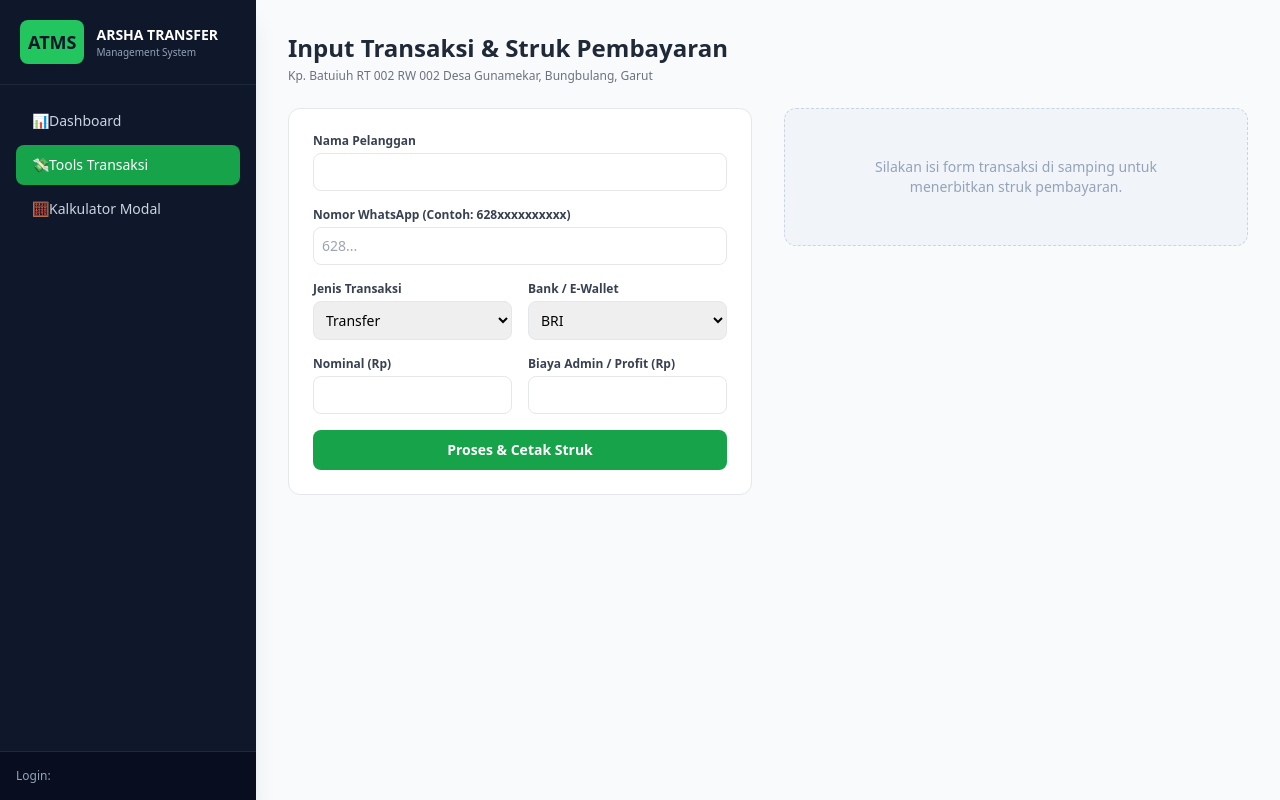
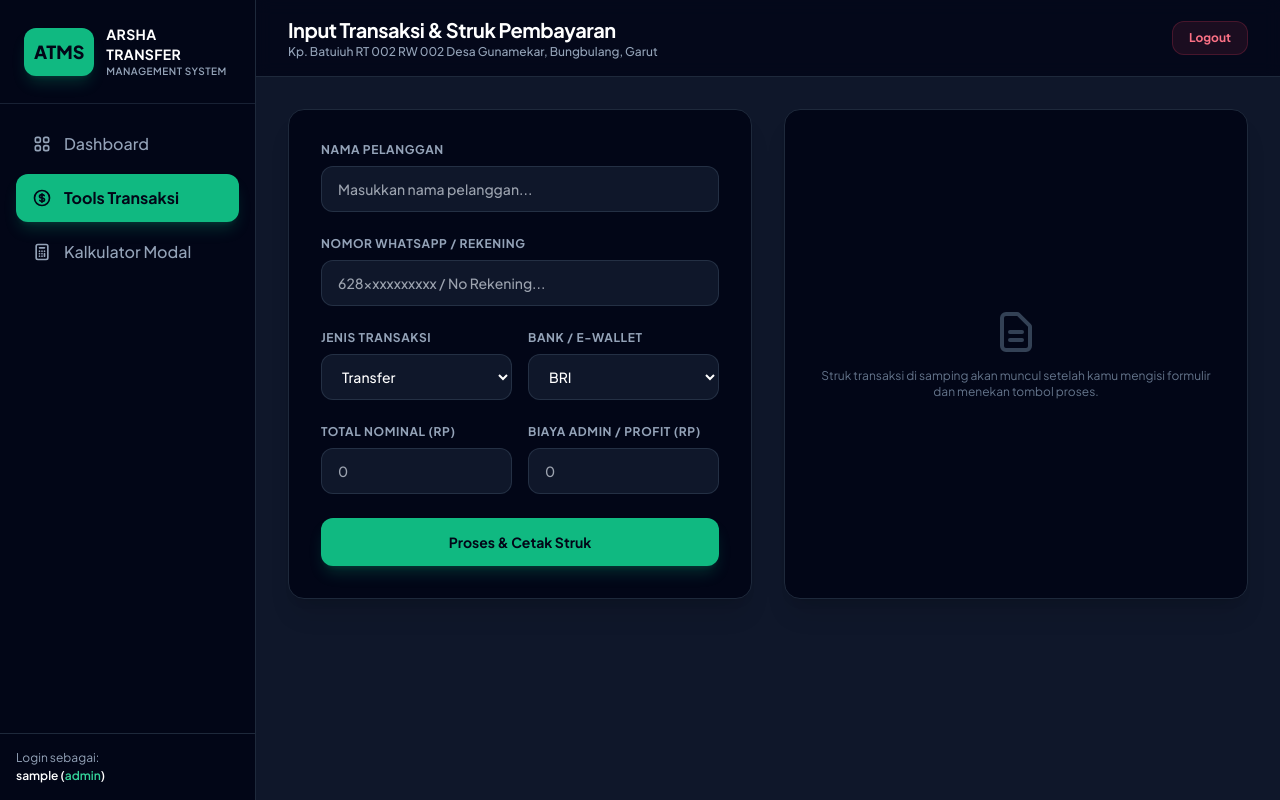
Before and after one commit to yudhayafir-spec/arsha-system, a Flask app: page /transaksi in a window 1280 px wide. Run offline with Flask 3, Linux system fonts and the light colour scheme; the visitor is signed in with stand-in values (Sample User, id 1); some libraries are stand-ins or nearby versions.

Commit message:
Refactor transaksi.html for improved layout and styles

```diff
--- a/templates/transaksi.html
+++ b/templates/transaksi.html
@@ -2,130 +2,174 @@
 <html lang="id">
 <head>
     <meta charset="UTF-8">
+    <meta name="viewport" content="width=device-width, initial-scale=1.0">
     <title>Tools Transaksi - ATMS</title>
     <script src="https://cdn.tailwindcss.com"></script>
-    <script src="https://cdnjs.cloudflare.com/ajax/libs/html2pdf.js/0.10.1/html2pdf.bundle.min.js"></script>
+    <link href="https://fonts.googleapis.com/css2?family=Plus+Jakarta+Sans:wght@400;500;600;700;800&display=swap" rel="stylesheet">
+    <style>
+        body { font-family: 'Plus Jakarta Sans', sans-serif; }
+        @media print {
+            body * { visibility: hidden; }
+            #printable-receipt, #printable-receipt * { visibility: visible; }
+            #printable-receipt { position: absolute; left: 0; top: 0; width: 100%; }
+        }
+    </style>
 </head>
-<body class="bg-gray-50 flex h-screen overflow-hidden">
+<body class="bg-slate-900 text-slate-100 flex h-screen overflow-hidden">
 
-    <!-- SIDEBAR KIRI -->
-    <aside class="w-64 bg-slate-900 text-white flex flex-col justify-between shadow-xl">
+    <!-- SIDEBAR -->
+    <aside class="w-64 bg-slate-950 text-slate-300 flex flex-col justify-between hidden md:flex border-r border-slate-800">
         <div>
-            <div class="p-5 border-b border-slate-800 flex items-center space-x-3">
-                <div class="bg-green-500 text-slate-900 font-black p-2 rounded-lg text-lg">ATMS</div>
+            <div class="p-6 border-b border-slate-800/80 flex items-center space-x-3">
+                <div class="bg-emerald-500 text-slate-950 font-black p-2.5 rounded-xl shadow-lg shadow-emerald-500/20 text-lg">ATMS</div>
                 <div>
-                    <h1 class="font-bold text-sm">ARSHA TRANSFER</h1>
-                    <p class="text-[10px] text-slate-400">Management System</p>
+                    <h1 class="text-white font-bold text-sm tracking-wide">ARSHA TRANSFER</h1>
+                    <p class="text-[10px] text-slate-400 uppercase tracking-wider font-semibold">Management System</p>
                 </div>
             </div>
-            <nav class="p-4 space-y-1">
-                <a href="/dashboard" class="flex items-center space-x-3 px-4 py-2.5 rounded-lg text-sm font-medium text-slate-300 hover:bg-slate-800">📊 <span>Dashboard</span></a>
-                <a href="/transaksi" class="flex items-center space-x-3 px-4 py-2.5 rounded-lg text-sm font-medium bg-green-600 text-white">💸 <span>Tools Transaksi</span></a>
-                <a href="/kalkulator-modal" class="flex items-center space-x-3 px-4 py-2.5 rounded-lg text-sm font-medium text-slate-300 hover:bg-slate-800">🧮 <span>Kalkulator Modal</span></a>
+            <nav class="p-4 space-y-1.5">
+                <a href="/dashboard" class="flex items-center space-x-3 px-4 py-3 rounded-xl text-slate-400 hover:bg-slate-900 hover:text-white font-medium transition">
+                    <svg class="w-5 h-5" fill="none" stroke="currentColor" viewBox="0 0 24 24"><path stroke-linecap="round" stroke-linejoin="round" stroke-width="2" d="M4 6a2 2 0 012-2h2a2 2 0 012 2v2a2 2 0 01-2 2H6a2 2 0 01-2-2V6zM14 6a2 2 0 012-2h2a2 2 0 012 2v2a2 2 0 01-2 2h-2a2 2 0 01-2-2V6zM4 16a2 2 0 012-2h2a2 2 0 012 2v2a2 2 0 01-2 2H6a2 2 0 01-2-2v-2zM14 16a2 2 0 012-2h2a2 2 0 012 2v2a2 2 0 01-2 2h-2a2 2 0 01-2-2v-2z"/></svg>
+                    <span>Dashboard</span>
+                </a>
+                <a href="/transaksi" class="flex items-center space-x-3 px-4 py-3 rounded-xl bg-emerald-500 text-slate-950 font-bold shadow-lg shadow-emerald-500/20 transition">
+                    <svg class="w-5 h-5" fill="none" stroke="currentColor" viewBox="0 0 24 24"><path stroke-linecap="round" stroke-linejoin="round" stroke-width="2" d="M12 8c-1.657 0-3 .895-3 2s1.343 2 3 2 3 .895 3 2-1.343 2-3 2m0-8c1.11 0 2.08.402 2.599 1M12 8V7m0 1v8m0 0v1m0-1c-1.11 0-2.08-.402-2.599-1M21 12a9 9 0 11-18 0 9 9 0 0118 0z"/></svg>
+                    <span>Tools Transaksi</span>
+                </a>
+                <a href="/kalkulator" class="flex items-center space-x-3 px-4 py-3 rounded-xl text-slate-400 hover:bg-slate-900 hover:text-white font-medium transition">
+                    <svg class="w-5 h-5" fill="none" stroke="currentColor" viewBox="0 0 24 24"><path stroke-linecap="round" stroke-linejoin="round" stroke-width="2" d="M9 7h6m0 10v-3m-3 3h.01M9 17h.01M9 14h.01M12 14h.01M15 11h.01M12 11h.01M9 11h.01M7 21h10a2 2 0 002-2V5a2 2 0 00-2-2H7a2 2 0 00-2 2v14a2 2 0 002 2z"/></svg>
+                    <span>Kalkulator Modal</span>
+                </a>
             </nav>
         </div>
-        <div class="p-4 border-t border-slate-800 bg-slate-950/50">
-            <p class="text-xs text-slate-400">Login:</p>
-            <p class="text-sm font-bold text-white">{{ user.nama_lengkap }}</p>
+        <div class="p-4 border-t border-slate-800 text-xs text-slate-400">
+            <p>Login sebagai:</p>
+            <p class="text-white font-semibold truncate mt-0.5">{{ user }} (<span class="text-emerald-400">{{ role }}</span>)</p>
         </div>
     </aside>
 
-    <!-- KONTEN UTAMA -->
-    <main class="flex-1 flex flex-col h-screen overflow-y-auto p-8">
-        <h2 class="text-2xl font-bold text-gray-800 mb-1">Input Transaksi & Struk Pembayaran</h2>
-        <p class="text-xs text-gray-500 mb-6">Kp. Batuiuh RT 002 RW 002 Desa Gunamekar, Bungbulang, Garut</p>
+    <!-- MAIN CONTENT -->
+    <main class="flex-1 flex flex-col h-screen overflow-y-auto bg-slate-900">
 
-        <div class="grid grid-cols-1 md:grid-cols-2 gap-8">
-            <div class="bg-white p-6 rounded-xl border border-gray-200 shadow-xs">
-                <form action="/transaksi" method="POST" class="space-y-4">
+        <!-- HEADER -->
+        <header class="bg-slate-950/80 backdrop-blur border-b border-slate-800 px-8 py-4 flex justify-between items-center sticky top-0 z-20">
+            <div>
+                <h2 class="text-xl font-bold text-white tracking-tight">Input Transaksi & Struk Pembayaran</h2>
+                <p class="text-xs text-slate-400 font-medium">Kp. Batuiuh RT 002 RW 002 Desa Gunamekar, Bungbulang, Garut</p>
+            </div>
+            <a href="/logout" class="bg-rose-500/10 hover:bg-rose-500/20 text-rose-400 px-4 py-2 rounded-xl text-xs font-bold transition border border-rose-500/20">Logout</a>
+        </header>
+
+        <!-- CONTAINER -->
+        <div class="p-8 max-w-7xl w-full mx-auto grid grid-cols-1 lg:grid-cols-2 gap-8">
+
+            <!-- FORM INPUT -->
+            <div class="bg-slate-950 p-8 rounded-2xl border border-slate-800 shadow-xl">
+                <form method="POST" action="/transaksi" class="space-y-6">
                     <div>
-                        <label class="block text-xs font-semibold text-gray-700">Nama Pelanggan</label>
-                        <input type="text" name="nama_pelanggan" required class="w-full mt-1 p-2 border rounded-lg text-sm outline-none focus:ring-2 focus:ring-green-500">
+                        <label class="block text-xs font-bold uppercase tracking-wider text-slate-400 mb-2">Nama Pelanggan</label>
+                        <input type="text" name="sender_name" required placeholder="Masukkan nama pelanggan..." class="w-full bg-slate-900 border border-slate-700/60 rounded-xl px-4 py-3 text-sm text-white font-medium focus:outline-none focus:border-emerald-500">
                     </div>
+
                     <div>
-                        <label class="block text-xs font-semibold text-gray-700">Nomor WhatsApp (Contoh: 628xxxxxxxxxx)</label>
-                        <input type="text" name="no_wa" required placeholder="628..." class="w-full mt-1 p-2 border rounded-lg text-sm outline-none focus:ring-2 focus:ring-green-500">
+                        <label class="block text-xs font-bold uppercase tracking-wider text-slate-400 mb-2">Nomor WhatsApp / Rekening</label>
+                        <input type="text" name="account_number" required placeholder="628xxxxxxxxxx / No Rekening..." class="w-full bg-slate-900 border border-slate-700/60 rounded-xl px-4 py-3 text-sm text-white font-medium focus:outline-none focus:border-emerald-500">
                     </div>
-                    <div class="grid grid-cols-2 gap-4">
+
+                    <div class="grid grid-cols-1 sm:grid-cols-2 gap-4">
                         <div>
-                            <label class="block text-xs font-semibold text-gray-700">Jenis Transaksi</label>
-                            <select name="jenis_transaksi" class="w-full mt-1 p-2 border rounded-lg text-sm outline-none">
+                            <label class="block text-xs font-bold uppercase tracking-wider text-slate-400 mb-2">Jenis Transaksi</label>
+                            <select name="transaction_type" class="w-full bg-slate-900 border border-slate-700/60 rounded-xl px-4 py-3 text-sm text-white font-medium focus:outline-none focus:border-emerald-500">
                                 <option value="Transfer">Transfer</option>
                                 <option value="Top Up">Top Up E-Wallet</option>
                                 <option value="Tarik Tunai">Tarik Tunai</option>
                             </select>
                         </div>
                         <div>
-                            <label class="block text-xs font-semibold text-gray-700">Bank / E-Wallet</label>
-                            <select name="bank_wallet" class="w-full mt-1 p-2 border rounded-lg text-sm outline-none">
+                            <label class="block text-xs font-bold uppercase tracking-wider text-slate-400 mb-2">Bank / E-Wallet</label>
+                            <select name="recipient_bank" class="w-full bg-slate-900 border border-slate-700/60 rounded-xl px-4 py-3 text-sm text-white font-medium focus:outline-none focus:border-emerald-500">
                                 <option value="BRI">BRI</option>
                                 <option value="BCA">BCA</option>
+                                <option value="BNI">BNI</option>
+                                <option value="Mandiri">Mandiri</option>
                                 <option value="DANA">DANA</option>
-                                <option value="SeaBank">SeaBank</option>
+                                <option value="OVO">OVO</option>
+                                <option value="GoPay">GoPay</option>
                                 <option value="ShopeePay">ShopeePay</option>
                             </select>
                         </div>
                     </div>
-                    <div class="grid grid-cols-2 gap-4">
+
+                    <div class="grid grid-cols-1 sm:grid-cols-2 gap-4">
                         <div>
-                            <label class="block text-xs font-semibold text-gray-700">Nominal (Rp)</label>
-                            <input type="number" name="nominal" required class="w-full mt-1 p-2 border rounded-lg text-sm outline-none">
+                            <label class="block text-xs font-bold uppercase tracking-wider text-slate-400 mb-2">Total Nominal (Rp)</label>
+                            <input type="number" name="amount" required placeholder="0" class="w-full bg-slate-900 border border-slate-700/60 rounded-xl px-4 py-3 text-sm text-white font-medium focus:outline-none focus:border-emerald-500">
                         </div>
                         <div>
-                            <label class="block text-xs font-semibold text-gray-700">Biaya Admin / Profit (Rp)</label>
-                            <input type="number" name="admin" required class="w-full mt-1 p-2 border rounded-lg text-sm outline-none">
+                            <label class="block text-xs font-bold uppercase tracking-wider text-slate-400 mb-2">Biaya Admin / Profit (Rp)</label>
+                            <input type="number" name="admin_fee" required placeholder="0" class="w-full bg-slate-900 border border-slate-700/60 rounded-xl px-4 py-3 text-sm text-white font-medium focus:outline-none focus:border-emerald-500">
                         </div>
                     </div>
-                    <button type="submit" class="w-full bg-green-600 text-white py-2.5 rounded-lg text-sm font-bold hover:bg-green-700 transition">Proses & Cetak Struk</button>
+
+                    <button type="submit" class="w-full bg-emerald-500 hover:bg-emerald-600 text-slate-950 font-bold py-3.5 rounded-xl transition shadow-lg shadow-emerald-500/20 text-sm">Proses & Cetak Struk</button>
                 </form>
             </div>
 
+            <!-- AREA STRUK PEMBAYARAN -->
             <div>
-                {% if struk %}
-                <div class="bg-white p-6 rounded-xl border border-gray-200 shadow-md space-y-4">
-                    <div id="area-struk" class="bg-slate-50 p-6 rounded-lg border border-dashed border-slate-300 text-slate-800 font-mono text-xs space-y-2">
-                        <div class="text-center pb-2 border-b border-slate-200">
-                            <h3 class="font-black text-sm">ARSHA TRANSFER MANAGEMENT</h3>
-                            <p class="text-[10px] text-slate-500">Kp. Batuiuh RT 002 RW 002 Desa Gunamekar</p>
-                            <p class="text-[10px] text-slate-500">Kec. Bungbulang, Kab. Garut 44165</p>
+                {% if receipt %}
+                <div id="printable-receipt" class="bg-slate-950 p-8 rounded-2xl border border-emerald-500/50 shadow-2xl space-y-6">
+                    <div class="text-center border-b border-slate-800 pb-4">
+                        <h3 class="text-lg font-black text-white tracking-wider">ARSHA TRANSFER</h3>
+                        <p class="text-xs text-slate-400">Kp. Batuiuh Desa Gunamekar, Bungbulang, Garut</p>
+                        <span class="inline-block mt-2 bg-emerald-500/10 text-emerald-400 text-[10px] font-bold px-3 py-1 rounded-full uppercase border border-emerald-500/20">TRANSAKSI BERHASIL</span>
+                    </div>
+
+                    <div class="space-y-3 text-xs text-slate-300">
+                        <div class="flex justify-between">
+                            <span class="text-slate-400">Nama Pelanggan:</span>
+                            <span class="font-bold text-white">{{ receipt.sender_name }}</span>
                         </div>
-                        <div class="py-2 space-y-1">
-                            <div class="flex justify-between"><span>Tanggal:</span> <span>{{ struk.tanggal }}</span></div>
-                            <div class="flex justify-between"><span>Pelanggan:</span> <span>{{ struk.nama }}</span></div>
-                            <div class="flex justify-between"><span>Layanan:</span> <span class="font-bold">{{ struk.jenis }} ({{ struk.bank }})</span></div>
+                        <div class="flex justify-between">
+                            <span class="text-slate-400">Nomor Rek / WA:</span>
+                            <span class="font-semibold text-white">{{ receipt.account_number }}</span>
                         </div>
-                        <div class="py-2 border-t border-b border-slate-200 space-y-1">
-                            <div class="flex justify-between"><span>Nominal:</span> <span>Rp {{ "{:,.0f}".format(struk.nominal) }}</span></div>
-                            <div class="flex justify-between"><span>Biaya Admin:</span> <span>Rp {{ "{:,.0f}".format(struk.admin) }}</span></div>
+                        <div class="flex justify-between">
+                            <span class="text-slate-400">Jenis Transaksi:</span>
+                            <span class="font-semibold text-white">{{ receipt.transaction_type }}</span>
                         </div>
-                        <div class="flex justify-between font-bold pt-1 text-sm">
-                            <span>TOTAL BAYAR:</span>
-                            <span>Rp {{ "{:,.0f}".format(struk.nominal + struk.admin) }}</span>
+                        <div class="flex justify-between">
+                            <span class="text-slate-400">Bank / E-Wallet:</span>
+                            <span class="font-semibold text-emerald-400">{{ receipt.recipient_bank }}</span>
                         </div>
-                        <div class="text-center pt-4 text-[10px] text-slate-400">
-                            <p>Terima kasih atas kepercayaan Anda</p>
+                        <div class="border-t border-slate-800 pt-3 flex justify-between">
+                            <span class="text-slate-400">Nominal Transfer:</span>
+                            <span class="font-bold text-white">Rp {{ "{:,.0f}".format(receipt.amount).replace(",", ".") }}</span>
+                        </div>
+                        <div class="flex justify-between">
+                            <span class="text-slate-400">Biaya Admin:</span>
+                            <span class="font-bold text-emerald-400">Rp {{ "{:,.0f}".format(receipt.admin_fee).replace(",", ".") }}</span>
+                        </div>
+                        <div class="border-t border-slate-800 pt-3 flex justify-between text-sm font-black text-white">
+                            <span>Total Pembayaran:</span>
+                            <span class="text-emerald-400">Rp {{ "{:,.0f}".format(receipt.total_pay).replace(",", ".") }}</span>
                         </div>
                     </div>
 
-                    <div class="flex space-x-3">
-                        <button onclick="downloadPDF()" class="flex-1 bg-blue-600 text-white py-2 rounded-lg text-xs font-bold hover:bg-blue-700">Download PDF</button>
-                        <a href="https://wa.me/{{ struk.wa }}?text=Halo%20{{ struk.nama }},%20berikut%20bukti%20transaksi%20{{ struk.jenis }}%20sebesar%20Rp{{ struk.nominal }}%20di%20Arsha%20Transfer%20Management.%20Terima%20kasih!" target="_blank" class="flex-1 bg-emerald-600 text-center py-2 rounded-lg text-xs font-bold text-white hover:bg-emerald-700">Kirim ke WA</a>
+                    <div class="pt-4 flex gap-3">
+                        <button onclick="window.print()" class="flex-1 bg-blue-600 hover:bg-blue-700 text-white font-bold py-2.5 rounded-xl text-xs transition">Cetak Struk</button>
+                        <a href="/transaksi" class="flex-1 text-center bg-slate-900 hover:bg-slate-800 text-slate-300 font-bold py-2.5 rounded-xl text-xs transition border border-slate-700">Transaksi Baru</a>
                     </div>
                 </div>
                 {% else %}
-                <div class="bg-slate-100 p-12 rounded-xl border border-dashed border-slate-300 text-center text-slate-400 text-sm">
-                    Silakan isi form transaksi di samping untuk menerbitkan struk pembayaran.
+                <div class="bg-slate-950 p-8 rounded-2xl border border-slate-800 shadow-xl flex flex-col items-center justify-center h-full text-center text-slate-500 space-y-3 min-h-[350px]">
+                    <svg class="w-12 h-12 text-slate-700" fill="none" stroke="currentColor" viewBox="0 0 24 24"><path stroke-linecap="round" stroke-linejoin="round" stroke-width="2" d="M9 12h6m-6 4h6m2 5H7a2 2 0 01-2-2V5a2 2 0 012-2h5.586a1 1 0 01.707.293l5.414 5.414a1 1 0 01.293.707V19a2 2 0 01-2 2z"/></svg>
+                    <p class="text-xs">Struk transaksi di samping akan muncul setelah kamu mengisi formulir dan menekan tombol proses.</p>
                 </div>
                 {% endif %}
             </div>
+
         </div>
     </main>
-
-    <script>
-        function downloadPDF() {
-            const element = document.getElementById('area-struk');
-            html2pdf().from(element).save('Struk-ATMS.pdf');
-        }
-    </script>
 </body>
 </html>
```
